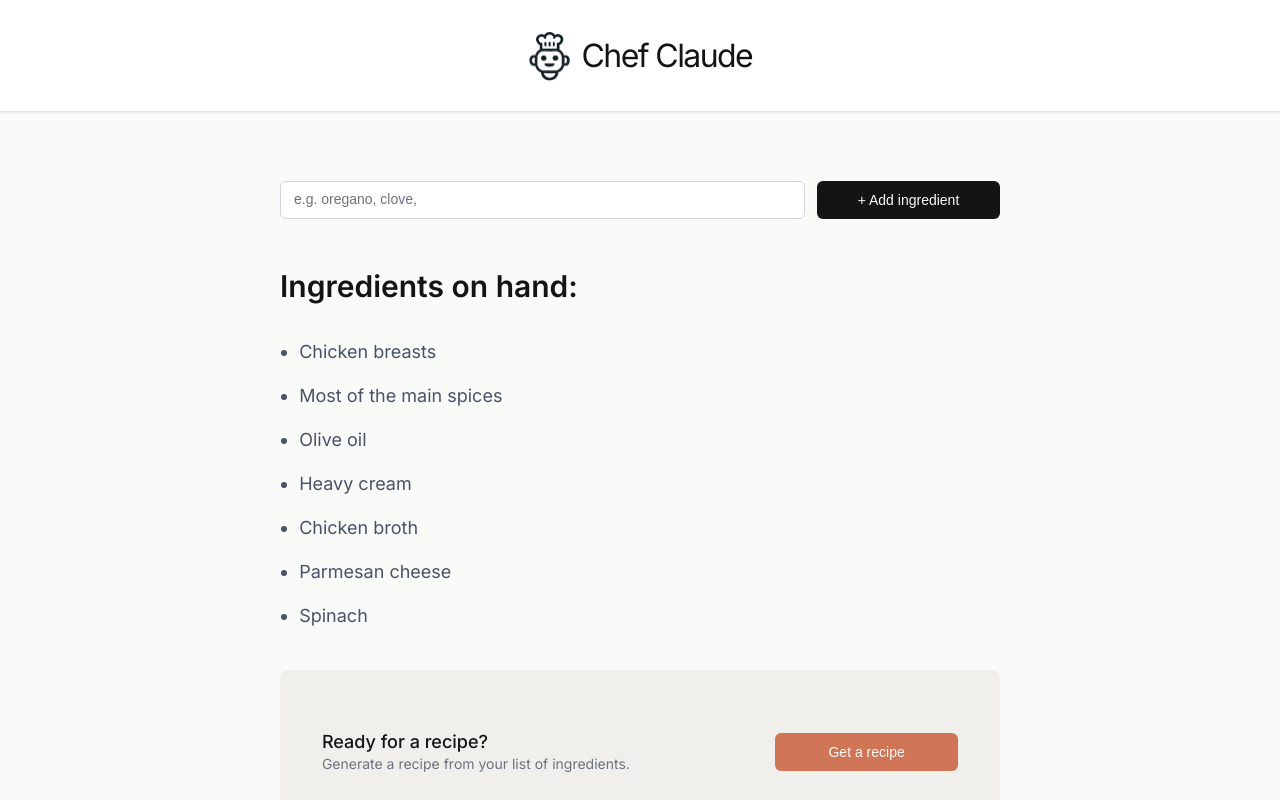
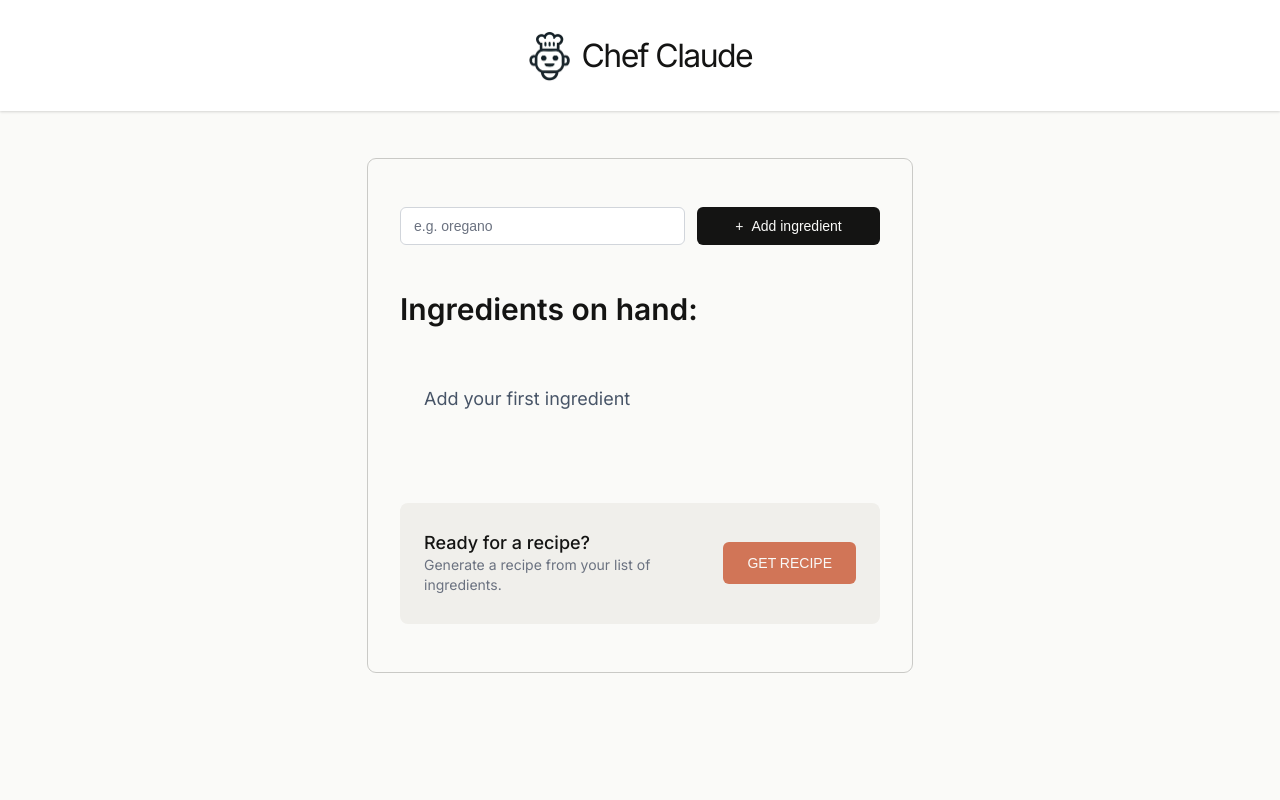
Before and after one commit to RicardoDiaz85/chef-claude-react_ai, a React (Vite) app: page / in a window 1280 px wide. Built offline with nearby package versions, Linux system fonts and the light colour scheme.

Commit message:
implemented states for adding ingredient and list view

```diff
--- a/src/App.css
+++ b/src/App.css
@@ -48,10 +48,13 @@ h1 {
 /* === GENERAL STYLES === */
 /* Ensures the main container is centered and spaced well */
 .container {
-  max-width: 45rem; /* Keeps content readable and prevents stretching */
-  margin:  4.37rem auto;
+  max-width: 30rem; /* Keeps content readable and prevents stretching */
+  margin: 3rem auto;
+  padding: 3rem 2rem 3rem;
+  background-color: #FAFAF8;
   color: #2c2c2c;
-
+  border-radius: .5rem;
+  outline: 1px solid #a1a19e8b;
 }
 
 
@@ -64,16 +67,10 @@ form {
   width: 100%;
 }
 
-.ingredient::placeholder {
-  color: #6B7280;
-  font-size: 0.875rem;
-  font-weight: 400;
-  line-height: 1.25rem;
-}
-
 .ingredient {
   /* === Layout === */
-  width: 100%;
+  flex-grow: 1;
+  min-width: 11rem;
   padding: 0.56rem 0.81rem;
   align-items: left;
 
@@ -81,6 +78,13 @@ form {
   border-radius: 0.375rem;
   border: 1px solid #D1D5DB;
   background: #FFF;
+}
+
+.ingredient::placeholder {
+  color: #6B7280;
+  font-size: 0.875rem;
+  font-weight: 400;
+  line-height: 1.25rem;
 }
 
 button {
@@ -102,9 +106,11 @@ button {
   font-style: normal;
   font-weight: 500;
   line-height: 1.25rem;
-  box-shadow: none !important;
-  outline: none;
+}
 
+form > button::before {
+  content: "+";
+  margin-right: .5rem;
 }
 
 .button:hover {
@@ -117,29 +123,34 @@ button {
 
 /* === INGREDIENTS LIST === */
 .ingredients-list {
-  margin-bottom: 2rem;
+  margin-bottom: 3rem;
 
 }
 
 .ingredients-list h2 {
   /* === Layout === */
   display: flex;
+  margin: 0;
+  padding: 0;
   /* === Style === */
   color: #141413;
   font-size: 1.875rem;;
   font-weight: 600;
-  line-height: 2.375rem;
+  line-height: 2rem;
+
 }
 
 .ingredients-list ul {
   /* === Layout === */
   text-align: left;
-  padding: 0 1.2rem;
+  padding: 1rem 1.5rem;
+  max-height: 325px; /* Set a height limit */
+  overflow-y: auto; /* Enables scrolling when content exceeds max-height */
+
 
   /* === Style === */
-  color: var(--Gray-600, #475467);
+  color: #475467;
   font-size: 1.125rem;
-  font-style: normal;
   font-weight: 400;
   line-height: 2.75rem; /* 155.556% */
 }
@@ -150,9 +161,9 @@ button {
 .recipe-suggestion {
   /* === Layout === */
   display: flex;
-  height: 6.8125rem;
+  height: auto;
   width:auto;
-  padding: 1.75rem 2.62rem 1.81rem 2.62rem;
+  padding: 1.75rem 1.5rem 1.81rem 1.5rem;
   align-items: center;
   justify-content: space-between;
 
@@ -191,7 +202,8 @@ button {
 
 .suggestion-button {
   display: flex;
-  padding: 0.5625rem 1.0625rem;
+  width: auto;
+  padding: 0.7rem 1.5rem;
   justify-content: center;
   align-items: center;
   border-radius: 0.375rem;
@@ -200,7 +212,4 @@ button {
   font-size: 0.875rem;
   font-style: normal;
   font-weight: 500;
-  line-height: 1.25rem;
-  box-shadow: none !important;
-  outline: none;
 }
--- a/src/components/Main.jsx
+++ b/src/components/Main.jsx
@@ -1,12 +1,34 @@
+import { useState } from "react";
+
 function Main() {
+    const [ingredients, setIngredients] = useState([]);
+    const [newIngredient, setNewIngredient] = useState("");
+
+    function handleSubmit(event) {
+        event.preventDefault(); // Prevents page refresh
+
+        if (newIngredient.trim() !== "" && !ingredients.includes(newIngredient)) {
+            setIngredients([...ingredients, newIngredient]); // Add new ingredient to the list
+            setNewIngredient(""); // Clear input field
+        }
+    }
+
     return (
         <main className="container">
-
             {/* Ingredient Input Section */}
             <section className="ingredient-input">
-                <form>
-                    <input type="text" className="ingredient" placeholder="e.g. oregano, clove," aria-label="Ingredient search" />
-                    <button type="submit" className="button">+ Add ingredient</button>
+                <form onSubmit={handleSubmit}>
+                    <input
+                        type="text"
+                        name="ingredient"
+                        autoComplete="off"
+                        className="ingredient"
+                        placeholder="e.g. oregano"
+                        aria-label="Add ingredient"
+                        value={newIngredient}
+                        onChange={(e) => setNewIngredient(e.target.value)}
+                    />
+                    <button type="submit" className="button">Add ingredient</button>
                 </form>
             </section>
 
@@ -14,13 +36,13 @@ function Main() {
             <section className="ingredients-list">
                 <h2>Ingredients on hand:</h2>
                 <ul>
-                    <li>Chicken breasts</li>
-                    <li>Most of the main spices</li>
-                    <li>Olive oil</li>
-                    <li>Heavy cream</li>
-                    <li>Chicken broth</li>
-                    <li>Parmesan cheese</li>
-                    <li>Spinach</li>
+                    {ingredients.length === 0 ? (
+                        <p>Add your first ingredient</p>
+                    ) : (
+                        ingredients.map((ingredient, index) => (
+                            <li key={`${ingredient}-${index}`}>{ingredient}</li>
+                        ))
+                    )}
                 </ul>
             </section>
 
@@ -30,9 +52,8 @@ function Main() {
                     <h3>Ready for a recipe?</h3>
                     <p>Generate a recipe from your list of ingredients.</p>
                 </div>
-                <button className="suggestion-button" type="button">Get a recipe</button>
+                <button className="suggestion-button" type="button">GET RECIPE</button>
             </aside>
-
         </main>
     );
 }
--- a/src/index.css
+++ b/src/index.css
@@ -2,7 +2,6 @@
 
 :root {
   font-family: Inter, sans-serif, Avenir, Helvetica, Arial, sans-serif;
-
   font-weight: 400;
   font-synthesis: none;
   text-rendering: optimizeLegibility;
@@ -16,7 +15,6 @@ body {
   width: 100vw;
   height: 100vh;
   overflow-x: hidden;
-  background-color: #FAFAF8;
 }
 
 button {
```
